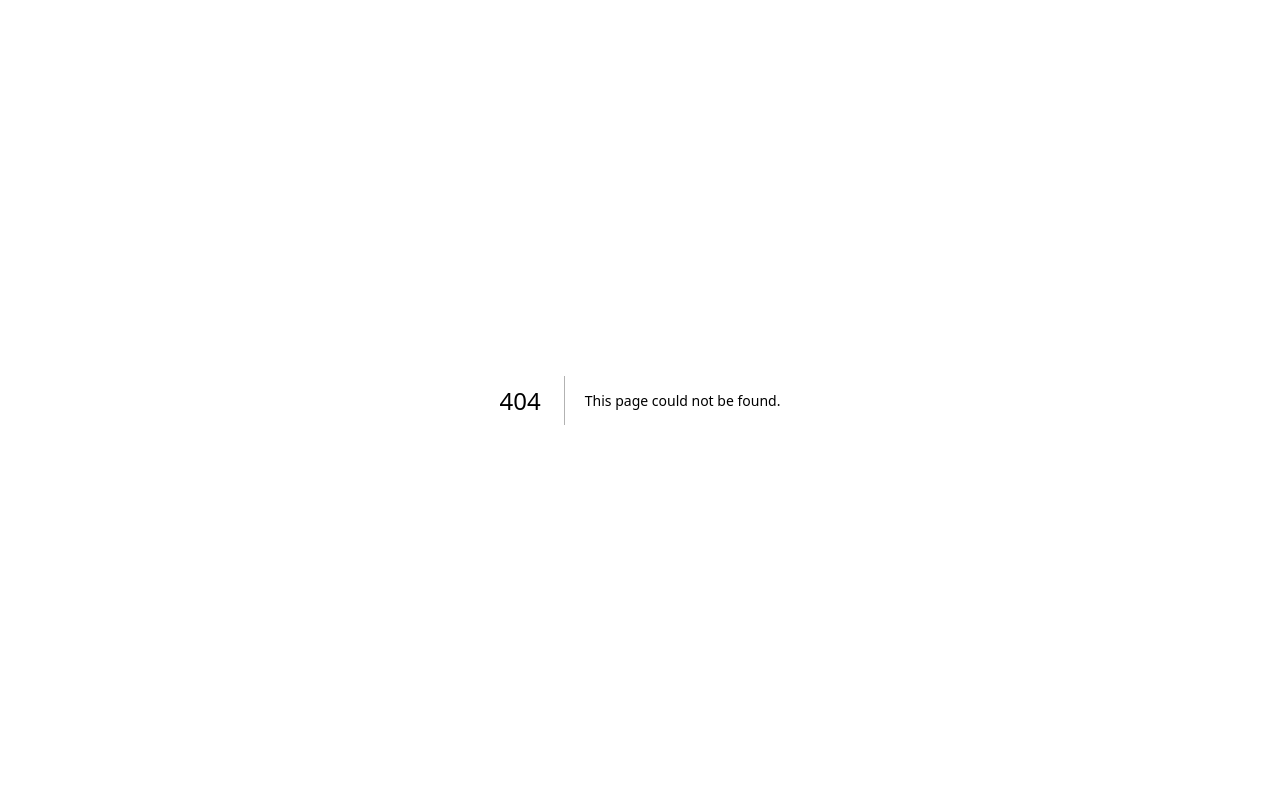
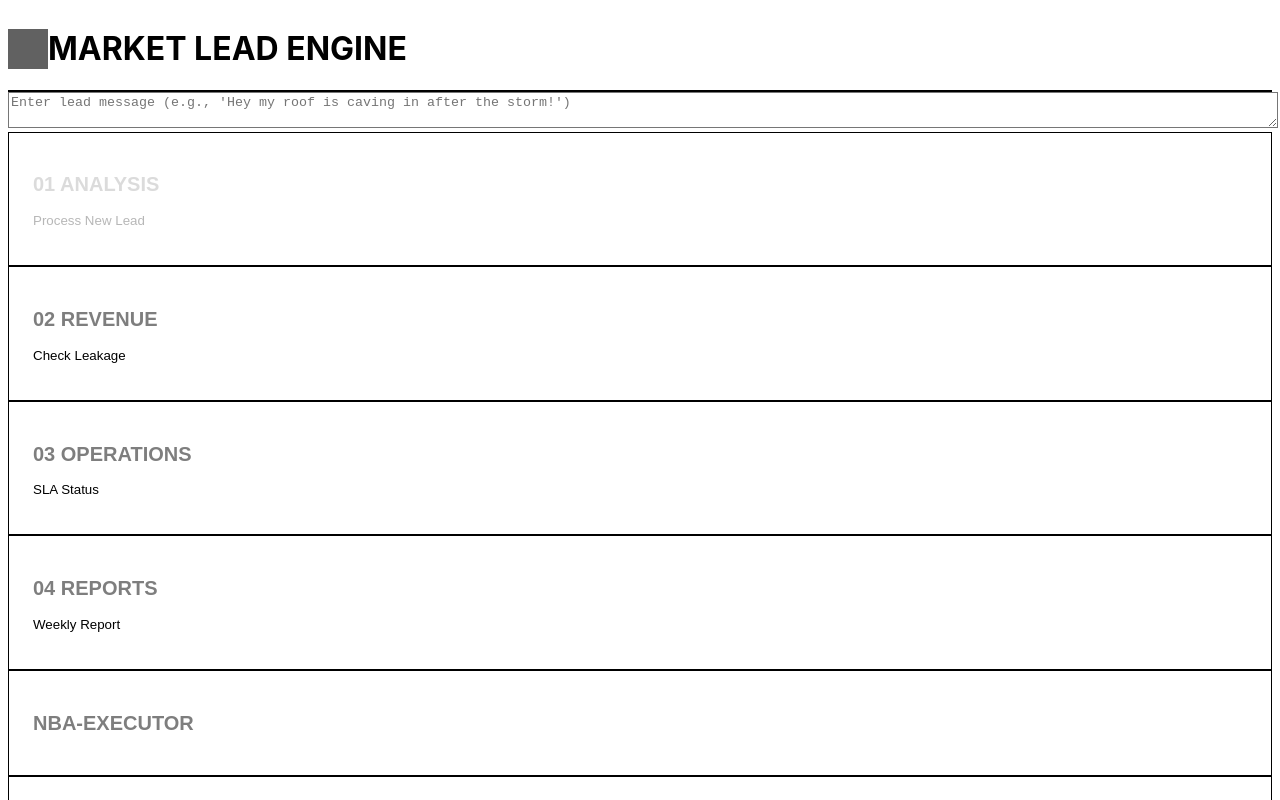
Before and after one commit to Btwndlinez/Market-Lead-Engine, a Next.js app: page /Market-Lead-Engine/ in a window 1280 px wide. Before the commit this address had no page. Shown: the top 800 px of the page. Built offline with nearby package versions, Linux system fonts and the light colour scheme; no server answers; grey boxes are pictures that could not be loaded.

Commit message:
fix: basePath capitalization and brutalist design

```diff
--- a/app/globals.css
+++ b/app/globals.css
@@ -14,7 +14,28 @@ body {
   font-family: 'Inter', sans-serif;
 }
 
-/* Engine Buttons: B&W by default, color on hover */
+/* Grayscale by default, full color on hover */
+.interactive-card {
+  border: 1px solid black;
+  padding: 1.5rem;
+  transition: all 0.3s ease;
+  filter: grayscale(100%);
+  background: white;
+  cursor: pointer;
+}
+
+.interactive-card:hover {
+  filter: grayscale(0%);
+  border-color: var(--accent);
+  transform: translateY(-2px);
+  box-shadow: 4px 4px 0px 0px rgba(0,0,0,1);
+}
+
+.interactive-card:active {
+  transform: scale(0.98);
+}
+
+/* Legacy engine-card class */
 .engine-card {
   border: 1px solid black;
   padding: 1.5rem;
@@ -27,9 +48,10 @@ body {
 .engine-card:hover {
   filter: grayscale(0%);
   border-color: var(--accent);
+  transform: translateY(-2px);
+  box-shadow: 4px 4px 0px 0px rgba(0,0,0,1);
 }
 
 .engine-card:active {
-  transform: scale(0.95);
-  background: #f3f4f6;
+  transform: scale(0.98);
 }
--- a/next.config.ts
+++ b/next.config.ts
@@ -2,7 +2,7 @@ import type { NextConfig } from "next";
 
 const nextConfig: NextConfig = {
   output: 'export',
-  basePath: '/market-lead-engine',
+  basePath: '/Market-Lead-Engine',
   images: { unoptimized: true },
   typescript: {
     ignoreBuildErrors: true,
```
